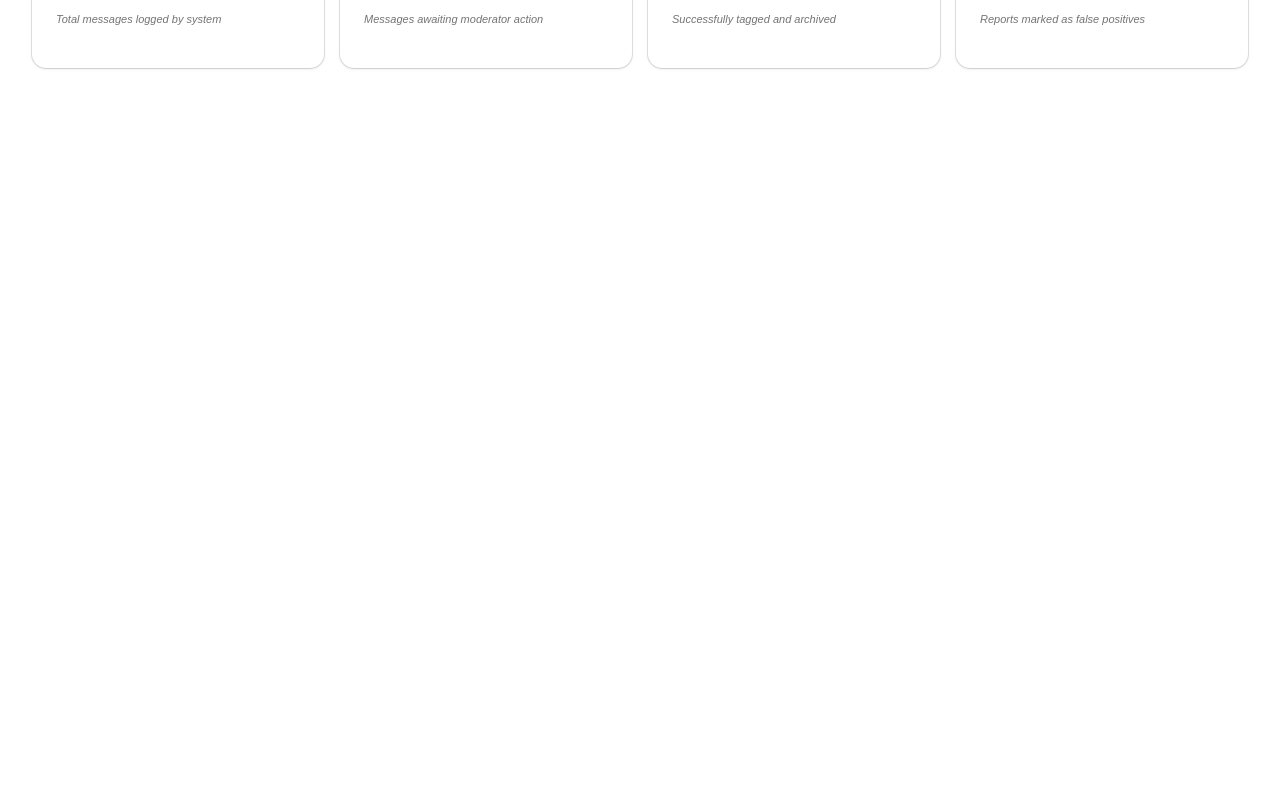
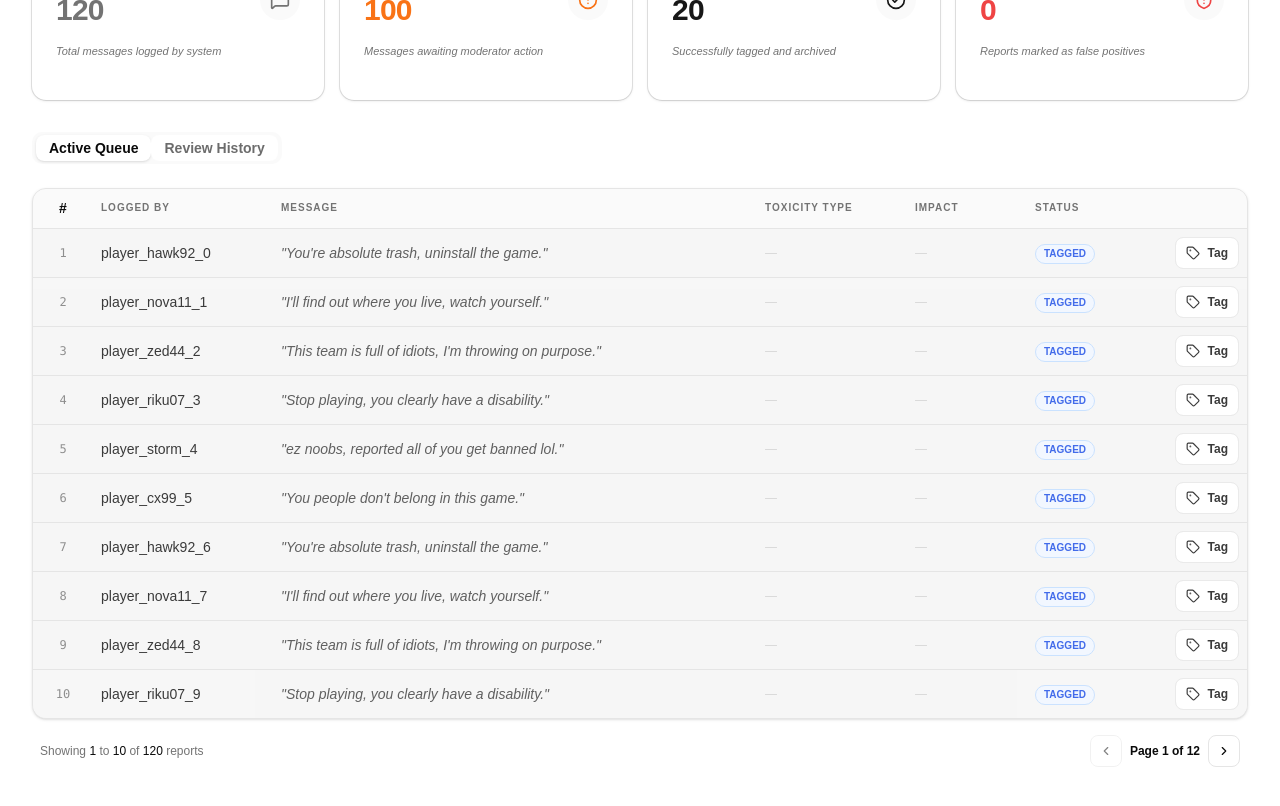
Before and after one commit to Kikkeri-UI/toxic-moderator, a React (Vite) app: page / in a window 1280 px wide. Shown: the part 220-1026 px from the top of the page. Before the commit the page ends 800 px from the top, so only its background shows below. Built offline with nearby package versions, Linux system fonts and the light colour scheme.

Commit message:
feat: implement all message table

```diff
--- a/src/App.tsx
+++ b/src/App.tsx
@@ -1,17 +1,41 @@
 import { useReports } from "@/hooks/use-reports"
 import { StatsBar } from "@/components/dashboard/stats-bar";
 //import './App.css'
+import { Tabs, TabsContent, TabsList, TabsTrigger } from "@/components/ui/tabs";
+import { MessageTable } from "@/components/dashboard/message-queue";
 
 function App() {
 
   const { reports, stats } = useReports();
 
+  console.log(reports)
+
   return (
     <main className="container mx-auto py-8 px-4 sm:px-6 lg:px-8">
       <header className="mb-10">
         <h1 className="text-4xl font-extrabold tracking-tight lg:text-5xl">Moderator Dashboard</h1>
+        <p className="mt-2 text-muted-foreground">
+          Review, categorize, and action reported player behavior.
+        </p>
       </header>
       <StatsBar stats={stats} />
+      <Tabs defaultValue="queue" className="w-full">
+        <TabsList className="mb-4 bg-muted/50 p-1">
+          <TabsTrigger value="queue" className="data-[state=active]: bg-background font-extrabold p-3">
+            Active Queue
+          </TabsTrigger>
+          <TabsTrigger value="processed" className="data-[state=active]: bg-background font-extrabold p-3">
+            Review History
+          </TabsTrigger>
+        </TabsList>
+        <TabsContent value="queue">
+          <MessageTable reports={reports} onTag={() => { console.log("Handle tagging") }} />
+        </TabsContent>
+        <TabsContent value="queue">
+          {/** Processed queue goes here */}
+        </TabsContent>
+
+      </Tabs>
 
     </main>
   )
--- /dev/null
+++ b/src/components/dashboard/message-queue.tsx
@@ -0,0 +1,129 @@
+/**
+ * Component resposible for displaying all the messages
+ * in a table format.
+ */
+
+import { useState } from "react";
+import {
+    Table, TableBody, TableCell, TableHead, TableHeader, TableRow
+} from "@/components/ui/table";
+import { Badge } from "@/components/ui/badge";
+import { Button } from "@/components/ui/button";
+import { Report } from "@/types";
+import { Tag, ChevronLeft, ChevronRight } from "lucide-react";
+import { cn } from "@/lib/utils";
+
+interface MessageTableProps {
+    reports: Report[];
+    onTag: (report: Report) => void;
+}
+
+const ITEMS_PER_PAGE = 10;
+
+export function MessageTable({ reports, onTag }: MessageTableProps) {
+    const [currentPage, setCurrentPage] = useState(1);
+
+    const totalPages = Math.ceil(reports.length / ITEMS_PER_PAGE);
+    const startIndex = (currentPage - 1) * ITEMS_PER_PAGE;
+    const paginatedData = reports.slice(startIndex, startIndex + ITEMS_PER_PAGE);
+
+    return (
+        <div className="space-y-4">
+            <div className="rounded-xl border border-border bg-card shadow-sm overflow-hidden">
+                <Table>
+                    <TableHeader className="bg-muted/50">
+                        <TableRow className="hover:bg-transparent">
+                            <TableHead className="w-15 text-center font-bold">#</TableHead>
+                            <TableHead className="w-45 font-semibold uppercase text-[10px] tracking-widest text-muted-foreground">Logged By</TableHead>
+                            <TableHead className="font-semibold uppercase text-[10px] tracking-widest text-muted-foreground">Message</TableHead>
+                            <TableHead className="w-37.5 font-semibold uppercase text-[10px] tracking-widest text-muted-foreground">Toxicity Type</TableHead>
+                            <TableHead className="w-30 font-semibold uppercase text-[10px] tracking-widest text-muted-foreground">Impact</TableHead>
+                            <TableHead className="w-30 font-semibold uppercase text-[10px] tracking-widest text-muted-foreground">Status</TableHead>
+                            <TableHead className="w-25 text-right"></TableHead>
+                        </TableRow>
+                    </TableHeader>
+                    <TableBody>
+                        {paginatedData.length === 0 ? (
+                            <TableRow>
+                                <TableCell colSpan={7} className="h-32 text-center text-muted-foreground italic">
+                                    No pending reports to display.
+                                </TableCell>
+                            </TableRow>
+                        ) : (
+                            paginatedData.map((report, index) => {
+
+                                const isProcessed = report.status === "processed"
+                                return (
+                                    <TableRow key={report.id} className={cn("transition-colors", report.status === "processed" ? "bg-muted opacity-80" : "bg-background")}>
+                                        <TableCell className="text-center font-mono text-xs text-muted-foreground">
+                                            {startIndex + index + 1}
+                                        </TableCell>
+                                        <TableCell className="font-medium text-sm">
+                                            {report.loggedBy}
+                                        </TableCell>
+                                        <TableCell className="text-sm text-foreground/80 italic max-w-md truncate">
+                                            "{report.message}"
+                                        </TableCell>
+                                        <TableCell className="text-muted-foreground/30 text-xs italic">—</TableCell>
+                                        <TableCell className="text-muted-foreground/30 text-xs italic">—</TableCell>
+                                        <TableCell>
+                                            <Badge className={cn(
+                                                "text-[10px] font-bold uppercase",
+                                                report.status === "processed"
+                                                    ? "bg-blue-50 text-blue-700 border-blue-200"
+                                                    : "bg-impact-high/10 text-impact-high border-impact-high/20"
+                                            )}>
+                                                {isProcessed ? "tagged" : "untagged"}
+                                            </Badge>
+                                        </TableCell>
+                                        <TableCell className="text-right">
+                                            <Button
+                                                variant="outline"
+                                                size="sm"
+                                                onClick={() => onTag(report)}
+                                                className="h-8 cursor-pointer gap-2 border-border hover:border-primary hover:bg-primary/5 hover:text-primary transition-all font-semibold text-xs"
+                                            >
+                                                <Tag className="h-3 w-3" />
+                                                Tag
+                                            </Button>
+                                        </TableCell>
+                                    </TableRow>
+                                )
+                            })
+                        )}
+                    </TableBody>
+                </Table>
+            </div>
+
+            {/* Pagination Controls */}
+            <div className="flex items-center justify-between px-2">
+                <p className="text-xs text-muted-foreground font-medium">
+                    Showing <span className="text-foreground">{startIndex + 1}</span> to <span className="text-foreground">{Math.min(startIndex + ITEMS_PER_PAGE, reports.length)}</span> of <span className="text-foreground">{reports.length}</span> reports
+                </p>
+                <div className="flex items-center space-x-2">
+                    <Button
+                        variant="outline"
+                        size="sm"
+                        onClick={() => setCurrentPage(prev => Math.max(prev - 1, 1))}
+                        disabled={currentPage === 1}
+                        className="h-8 w-8 p-0 cursor-pointer"
+                    >
+                        <ChevronLeft className="h-4 w-4" />
+                    </Button>
+                    <div className="text-xs font-semibold">
+                        Page {currentPage} of {totalPages}
+                    </div>
+                    <Button
+                        variant="outline"
+                        size="sm"
+                        onClick={() => setCurrentPage(prev => Math.min(prev + 1, totalPages))}
+                        disabled={currentPage === totalPages}
+                        className="h-8 w-8 p-0 cursor-pointer"
+                    >
+                        <ChevronRight className="h-4 w-4" />
+                    </Button>
+                </div>
+            </div>
+        </div>
+    );
+}
--- a/src/index.css
+++ b/src/index.css
@@ -91,6 +91,8 @@
   --sidebar-accent-foreground: oklch(0.205 0 0);
   --sidebar-border: oklch(0.922 0 0);
   --sidebar-ring: oklch(0.708 0 0);
+--impact-processed: 210 20% 98%;
+--impact-processed-foreground: 210 20% 40%;
 }
 
 .dark {
```
